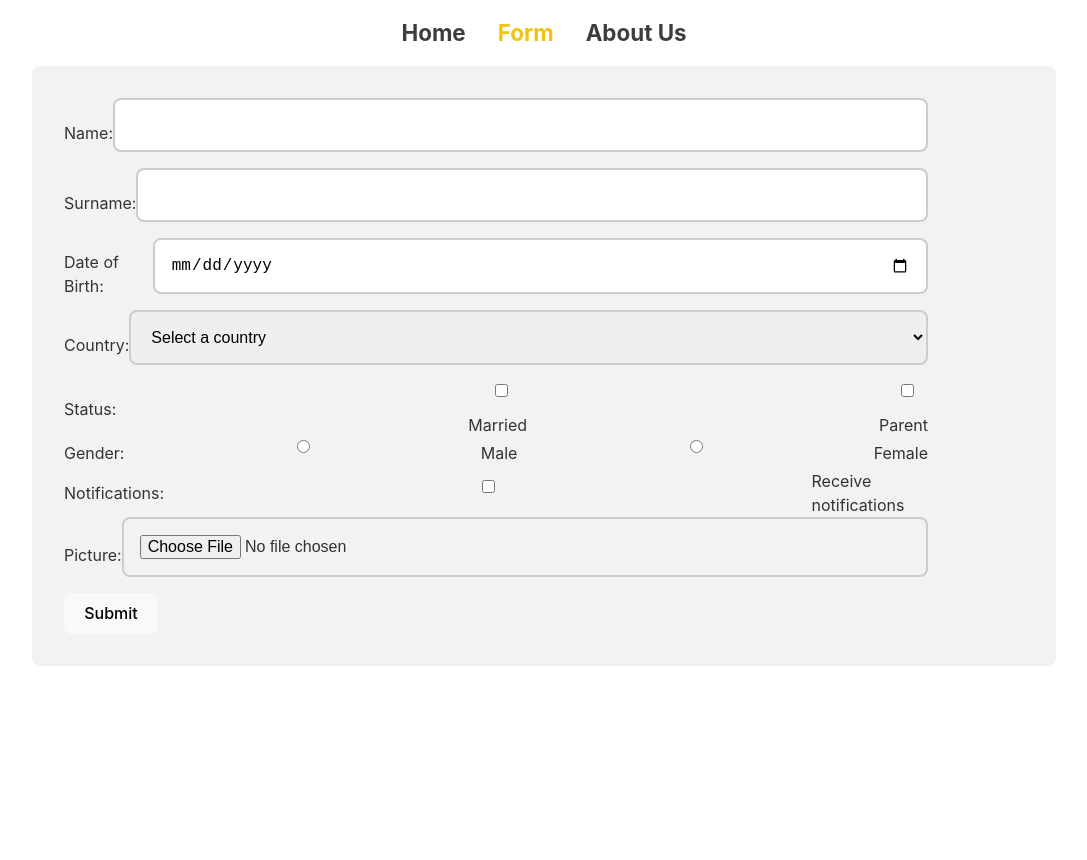
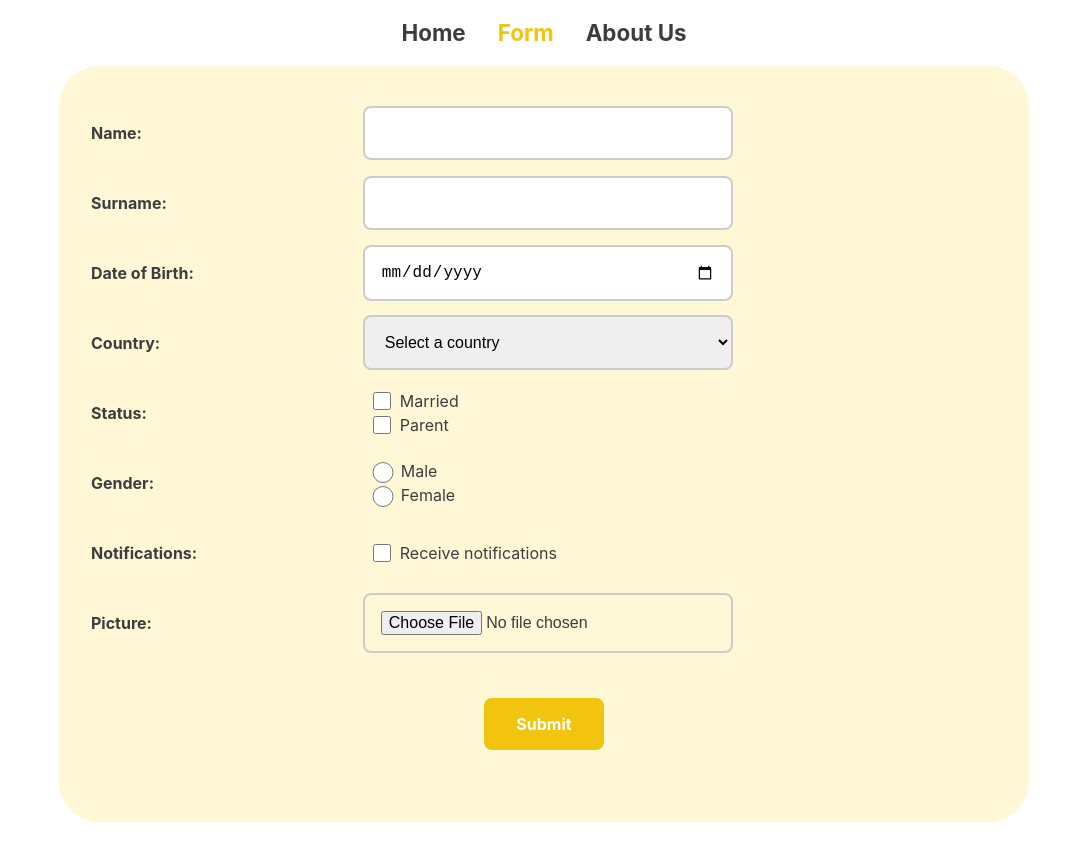
Before and after one commit to ExIxIxS/react-app, a React (Vite) app: page /form in a window 1280 px wide. Shown: the top 860 px of the page, without its empty margins (96-1183 px from the left). Before the commit the page ends 800 px from the top, so only its background shows below. Built offline with nearby package versions, Linux system fonts and the light colour scheme.

Commit message:
refactor: refactor styles

```diff
--- a/src/UI/card-form/card-form.scss
+++ b/src/UI/card-form/card-form.scss
@@ -1,47 +1,109 @@
-$form-bg-color: #f2f2f2;
-$form-text-color: #333;
-$form-primary-color: #007bff;
-$form-primary-color-dark: #0069d9;
+$form-primary-color: #f1c40f;
+$form-primary-color-dark: #ffd52c;
+$form-bg-color: #fff7d6;
+$form-text-primary-color: #3d3d3d;
+$form-text-secondary-color: #fff;
+$form-input-border-color: #ccc;
+$form-alert-primary-color: #ff4c4c;
+$form-alert-secondary-color:#ffe7e7;
 
 .form {
   width: 100%;
+  max-width: 970px;
   display: flex;
   flex-direction: column;
-  align-items: flex-start;
+  align-items: center;
   background-color: $form-bg-color;
-  color: $form-text-color;
+  color: $form-text-primary-color;
   padding: 2rem;
-  border-radius: 0.5rem;
+  border-radius: 2.5rem;
 
-  .form__title {
+  & &__title {
     font-size: 1.5rem;
     font-weight: bold;
     margin-bottom: 1rem;
     text-align: center;
   }
 
-  .form__input {
+  & &__group {
+    width: 100%;
+    height: 70px;
+    position: relative;
+    display: flex;
+    flex-direction: row;
+    align-items: center;
+    justify-content: space-between;
+  }
+
+  & &__checkbox-group {
+    position: absolute;
+    left: 30%;
+  }
+
+  & &__radio-group {
+    display: flex;
+    flex-direction: column;
+    align-items: flex-start;
+    position: absolute;
+    left: 30%;
+  }
+
+  & &__label {
+    margin-right: 1rem;
+    font-size: 1rem;
+    font-weight: bold;
+  }
+
+  & &__label--checkbox {
+    display: flex;
+    font-weight: normal;
+  }
+
+  & &__label--radio {
+    display: flex;
+    justify-content: space-between;
+    font-weight: normal;
+  }
+
+  & &__label--notifications {
+    position: absolute;
+    left: 30%;
+  }
+
+  & &__input {
     display: block;
-    width: 100%;
+    width: 370px;
     padding: 1rem;
-    margin-bottom: 1rem;
     font-size: 1rem;
-    border: 2px solid #ccc;
+    border: 2px solid $form-input-border-color;
     border-radius: 0.5rem;
     outline: none;
     transition: border-color 0.2s ease-in-out;
+    position: absolute;
+    left: 30%;
 
     &:focus {
       border-color: $form-primary-color;
     }
   }
 
-  .form__button {
+  & &__input--checkbox {
+    position: static;
+    width: 30px;
+  }
+
+  & &__input--radio {
+    position: static;
+    width: 30px;
+  }
+
+  & &__submit-button {
     display: inline-block;
+    margin: 40px 0;
     padding: 1rem 2rem;
     font-size: 1rem;
     font-weight: bold;
-    color: #fff;
+    color: $form-text-secondary-color;
     background-color: $form-primary-color;
     border: none;
     border-radius: 0.5rem;
@@ -54,49 +116,12 @@ $form-primary-color-dark: #0069d9;
     }
   }
 
-  .form__group {
-    width: 90%;
-    display: flex;
-    flex-direction: row;
-    align-items: center;
-    justify-content: space-between;
-
-    &__label {
-      margin-right: 1rem;
-      font-size: 1rem;
-      font-weight: bold;
-    }
-
-    &__input {
-      margin-right: 0.5rem;
-    }
-  }
-
-  .form__radio-group {
-    display: flex;
-    flex-direction: row;
-    align-items: center;
-    margin-bottom: 1rem;
-
-    &__label {
-      margin-right: 1rem;
-      font-size: 1rem;
-      font-weight: bold;
-    }
-
-    &__input {
-      margin-right: 0.5rem;
-    }
-  }
-
-  .form__error {
+  & &__error {
     display: block;
-    color: red;
+    color: $form-alert-primary-color;
     font-size: 0.8rem;
-    margin-top: 0.5rem;
-    margin-left: 0.5rem;
-    background-color: #ffe7e7;
-    border: 1px solid #ff4c4c;
+    background-color: $form-alert-secondary-color;
+    border: 1px solid $form-alert-primary-color;
     border-radius: 0.5rem;
     padding: 0.5rem 1rem;
   }
--- a/src/UI/card-form/card-form.tsx
+++ b/src/UI/card-form/card-form.tsx
@@ -96,7 +96,7 @@ function CardForm({ addCardCallBack }: { addCardCallBack: SubmitCardCallBack }):
       <div className="form__group">
         <label className="form__label">Status:</label>
         <div className="form__checkbox-group">
-          <label className="form__checkbox-label">
+          <label className="form__label--checkbox">
             <input
               className="form__input  form__input--checkbox"
               type="checkbox"
@@ -106,9 +106,7 @@ function CardForm({ addCardCallBack }: { addCardCallBack: SubmitCardCallBack }):
             />
             Married
           </label>
-        </div>
-        <div className="form__checkbox-group">
-          <label className="form__checkbox-label">
+          <label className="form__label--checkbox">
             <input
               className="form__input form__input--checkbox"
               type="checkbox"
@@ -124,6 +122,8 @@ function CardForm({ addCardCallBack }: { addCardCallBack: SubmitCardCallBack }):
 
       <div className="form__group">
         <label className="form__label">Gender:</label>
+        <div className="form__radio-group">
+          <label htmlFor="male-radio" className="form__label form__label--radio">
             <input
               type="radio"
               id="male-radio"
@@ -132,9 +132,9 @@ function CardForm({ addCardCallBack }: { addCardCallBack: SubmitCardCallBack }):
               data-testid="male-radio"
               {...register('gender', { ...countryValidator })}
             />
-        <label htmlFor="male-radio" className="form__label form__label--radio">
             Male
           </label>
+          <label htmlFor="female-radio" className="form__label form__label--radio">
             <input
               type="radio"
               id="female-radio"
@@ -143,13 +143,19 @@ function CardForm({ addCardCallBack }: { addCardCallBack: SubmitCardCallBack }):
               data-testid="female-radio"
               {...register('gender', { ...genderValidator })}
             />
-        <label htmlFor="female-radio" className="form__label form__label--radio">
             Female
           </label>
+        </div>
         <FormError errors={errors} name="gender" />
       </div>
+
       <div className="form__group">
         <label className="form__label">Notifications:</label>
+
+        <label
+          htmlFor="notifications-checkbox"
+          className="form__label form__label--checkbox form__label--notifications"
+        >
           <input
             type="checkbox"
             id="notifications-checkbox"
@@ -157,7 +163,6 @@ function CardForm({ addCardCallBack }: { addCardCallBack: SubmitCardCallBack }):
             data-testid="notifications-checkbox"
             {...register('notifications', { ...notificationsValidator })}
           />
-        <label htmlFor="notifications-checkbox" className="form__label form__label--checkbox">
           Receive notifications
         </label>
         <FormError errors={errors} name="notifications" />
--- a/src/UI/card/card.css
+++ b/src/UI/card/card.css
@@ -1 +1 @@
-.card{display:flex;width:240px;flex-direction:column;align-items:center;border:1px solid #ccc;border-radius:5px;padding:20px;box-shadow:0px 0px 10px #ccc;background:linear-gradient(360deg, #ffe4bc 0%, #fba01a 100%)}.card__image{width:100%;max-height:200px;-o-object-fit:cover;object-fit:cover;border-radius:5px;margin-bottom:20px}.card__content{display:flex;flex-direction:column;align-items:center}.card__title{font-size:24px;font-weight:bold;margin-bottom:10px}.card__description{font-size:16px;margin-bottom:20px}
+.card{display:flex;width:240px;flex-direction:column;align-items:center;border:1px solid #ccc;border-radius:5px;padding:20px;box-shadow:0px 0px 10px #ccc;background:linear-gradient(360deg, #ffe4bc 0%, #fba01a 100%)}.card .card__image{width:100%;max-height:200px;-o-object-fit:cover;object-fit:cover;border-radius:5px;margin-bottom:20px}.card .card__content{display:flex;flex-direction:column;align-items:center}.card .card__title{font-size:24px;font-weight:bold;margin-bottom:10px}.card .card__description{font-size:16px;margin-bottom:20px}
--- a/src/UI/card/card.scss
+++ b/src/UI/card/card.scss
@@ -1,3 +1,6 @@
+$card-bg-primary-color: #fba01a;
+$card-bg-secondary-color: #ffe4bc;
+
 .card {
   display: flex;
   width: 240px;
@@ -7,9 +10,9 @@
   border-radius: 5px;
   padding: 20px;
   box-shadow: 0px 0px 10px #ccc;
-  background: linear-gradient(360deg, #ffe4bc 0%, #fba01a 100%);
+  background: linear-gradient(360deg, $card-bg-secondary-color 0%, $card-bg-primary-color 100%);
 
-  &__image {
+  & &__image {
     width: 100%;
     max-height: 200px;
     object-fit: cover;
@@ -17,19 +20,19 @@
     margin-bottom: 20px;
   }
 
-  &__content {
+  & &__content {
     display: flex;
     flex-direction: column;
     align-items: center;
   }
 
-  &__title {
+  & &__title {
     font-size: 24px;
     font-weight: bold;
     margin-bottom: 10px;
   }
 
-  &__description {
+  & &__description {
     font-size: 16px;
     margin-bottom: 20px;
   }
--- a/src/interfaces.ts
+++ b/src/interfaces.ts
@@ -41,7 +41,7 @@ interface FormInputData {
   status: string[];
   gender: string;
   notifications: boolean;
-  picture: FileList | undefined;
+  picture: FileList;
 }
 
 type CustomFieldErrors = {
```
Also changed, not shown: src/UI/card-form/card-form.css (+1 -1 lines). Lines whose indentation alone changed are shown as unchanged.
